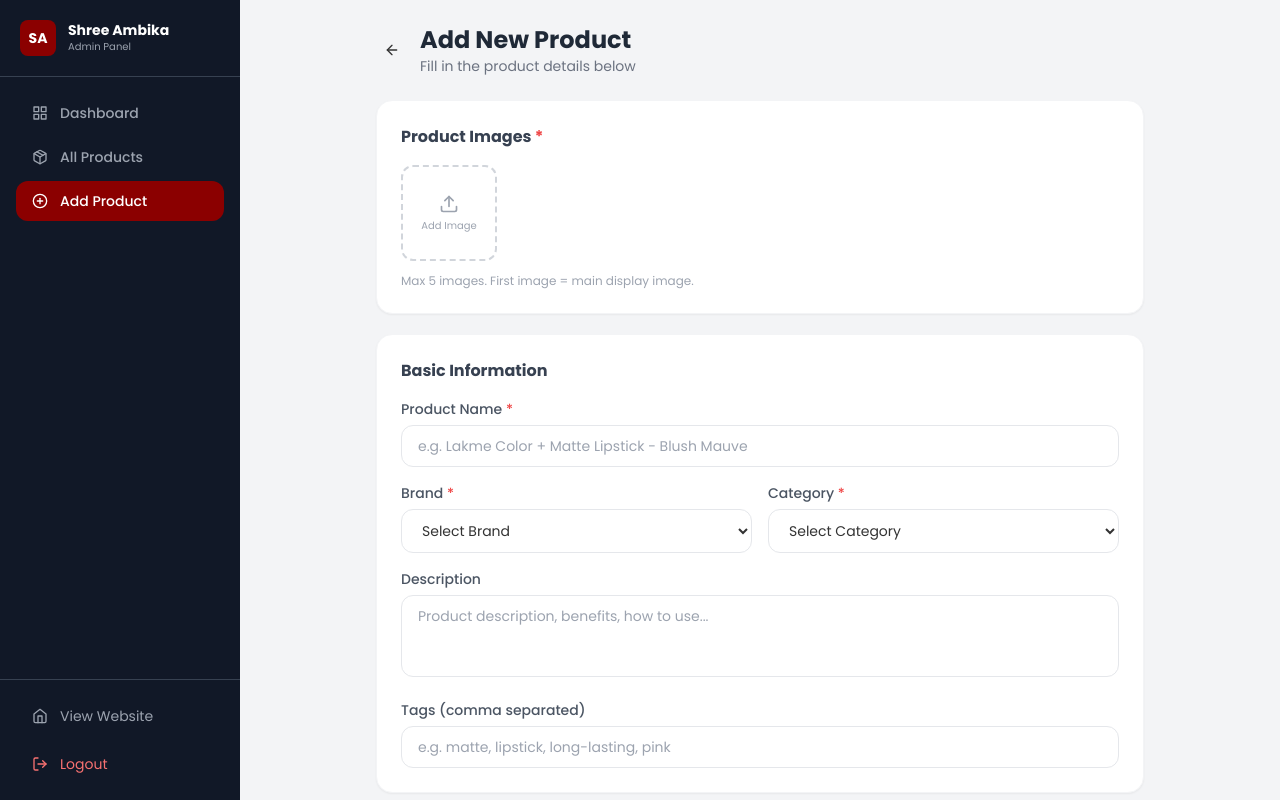
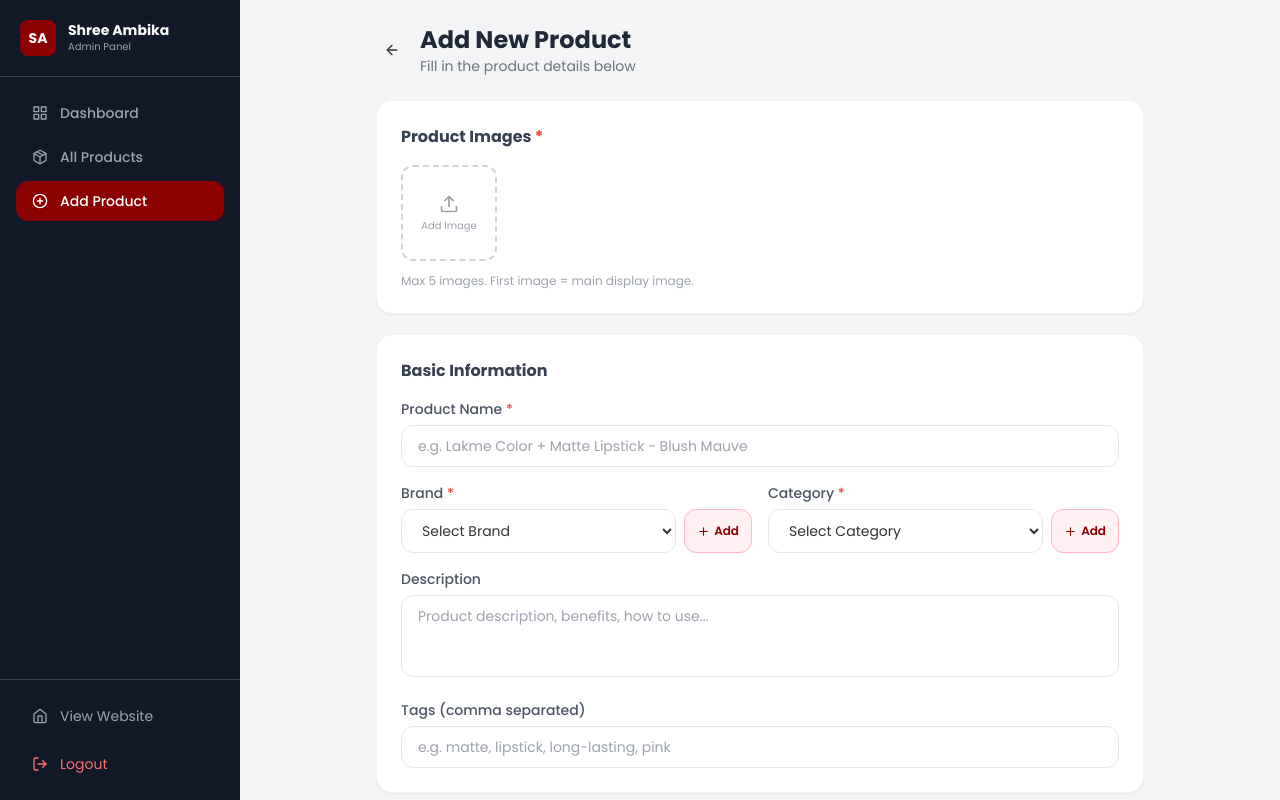
Before and after one commit to shreeambikabeautyshop/shreeambikabeautyshop, a Next.js app: page /sabs-controller/dashboard/products/add in a window 1280 px wide. Shown: the top 800 px of the page. Built offline with nearby package versions, Linux system fonts and the light colour scheme.

Commit message:
feat: addable brand & category dropdowns in add/edit product

```diff
--- a/app/sabs-controller/dashboard/products/add/page.tsx
+++ b/app/sabs-controller/dashboard/products/add/page.tsx
@@ -2,18 +2,18 @@
 import { useState, useRef } from "react";
 import { useRouter } from "next/navigation";
 import Image from "next/image";
-import { FiUpload, FiX, FiSave, FiArrowLeft } from "react-icons/fi";
+import { FiUpload, FiX, FiSave, FiArrowLeft, FiPlus } from "react-icons/fi";
 import Link from "next/link";
 
-const CATEGORIES = [
+const DEFAULT_CATEGORIES = [
   "Cosmetics", "Makeup", "Skin Care", "Hair Care",
   "Body Care", "Perfumes", "Electronics", "Purses & Bags", "Wax & Accessories",
 ];
 
-const BRANDS = [
+const DEFAULT_BRANDS = [
   "Lakme", "Maybelline", "SUGAR", "RENEE", "Insight", "6MARS",
   "Swiss Beauty", "Hilary Rhoda", "Nykaa", "Plum", "Vega", "Braun",
-  "Lotus", "Biotique", "WOW", "Mamaearth", "Other",
+  "Lotus", "Biotique", "WOW", "Mamaearth",
 ];
 
 interface FormData {
@@ -29,9 +29,99 @@ interface FormData {
   tags: string;
 }
 
+// Reusable AddableSelect component
+function AddableSelect({
+  label,
+  value,
+  onChange,
+  options,
+  onAddNew,
+  placeholder,
+  required,
+}: {
+  label: string;
+  value: string;
+  onChange: (val: string) => void;
+  options: string[];
+  onAddNew: (val: string) => void;
+  placeholder: string;
+  required?: boolean;
+}) {
+  const [adding, setAdding] = useState(false);
+  const [newVal, setNewVal] = useState("");
+
+  const handleAdd = () => {
+    const trimmed = newVal.trim();
+    if (!trimmed) return;
+    onAddNew(trimmed);
+    onChange(trimmed);
+    setNewVal("");
+    setAdding(false);
+  };
+
+  return (
+    <div>
+      <label className="block text-sm font-medium text-gray-600 mb-1.5">
+        {label} {required && <span className="text-red-500">*</span>}
+      </label>
+
+      {adding ? (
+        <div className="flex gap-2">
+          <input
+            type="text"
+            value={newVal}
+            onChange={(e) => setNewVal(e.target.value)}
+            onKeyDown={(e) => e.key === "Enter" && handleAdd()}
+            placeholder={`Enter new ${label.toLowerCase()}...`}
+            autoFocus
+            className="flex-1 border border-brand-primary rounded-xl px-4 py-2.5 text-sm outline-none focus:border-brand-primary"
+          />
+          <button
+            type="button"
+            onClick={handleAdd}
+            className="px-4 py-2.5 bg-brand-primary text-white rounded-xl text-sm font-semibold hover:bg-brand-dark transition-colors"
+          >
+            Add
+          </button>
+          <button
+            type="button"
+            onClick={() => { setAdding(false); setNewVal(""); }}
+            className="px-3 py-2.5 bg-gray-100 text-gray-600 rounded-xl text-sm hover:bg-gray-200 transition-colors"
+          >
+            <FiX />
+          </button>
+        </div>
+      ) : (
+        <div className="flex gap-2">
+          <select
+            value={value}
+            onChange={(e) => onChange(e.target.value)}
+            className="flex-1 border border-gray-200 rounded-xl px-4 py-2.5 text-sm outline-none focus:border-brand-primary bg-white"
+            required={required}
+          >
+            <option value="">{placeholder}</option>
+            {options.map((o) => <option key={o} value={o}>{o}</option>)}
+          </select>
+          <button
+            type="button"
+            onClick={() => setAdding(true)}
+            title={`Add new ${label}`}
+            className="flex items-center gap-1 px-3 py-2.5 bg-brand-light hover:bg-pink-100 text-brand-primary border border-brand-accent rounded-xl text-xs font-semibold transition-colors whitespace-nowrap"
+          >
+            <FiPlus size={13} /> Add
+          </button>
+        </div>
+      )}
+    </div>
+  );
+}
+
 export default function AddProduct() {
   const router = useRouter();
   const fileRef = useRef<HTMLInputElement>(null);
+
+  const [categories, setCategories] = useState<string[]>(DEFAULT_CATEGORIES);
+  const [brands, setBrands] = useState<string[]>(DEFAULT_BRANDS);
 
   const [form, setForm] = useState<FormData>({
     name: "", brand: "", category: "", price: "", mrp: "",
@@ -70,17 +160,12 @@ export default function AddProduct() {
     const urls: string[] = [];
     const ids: string[] = [];
     const cloudName = process.env.NEXT_PUBLIC_CLOUDINARY_CLOUD_NAME || "zjlchjal";
-
     for (const img of images) {
       const fd = new FormData();
       fd.append("file", img.file);
       fd.append("upload_preset", "shreeambika_products");
       fd.append("folder", "shreeambika-products");
-
-      const res = await fetch(`https://api.cloudinary.com/v1_1/${cloudName}/image/upload`, {
-        method: "POST",
-        body: fd,
-      });
+      const res = await fetch(`https://api.cloudinary.com/v1_1/${cloudName}/image/upload`, { method: "POST", body: fd });
       if (!res.ok) throw new Error("Image upload failed");
       const data = await res.json();
       urls.push(data.secure_url);
@@ -92,7 +177,6 @@ export default function AddProduct() {
   const handleSubmit = async (e: React.FormEvent) => {
     e.preventDefault();
     setError("");
-
     if (!form.name || !form.brand || !form.category || !form.price || !form.mrp) {
       setError("Please fill all required fields.");
       return;
@@ -101,13 +185,11 @@ export default function AddProduct() {
       setError("Please add at least one product image.");
       return;
     }
-
     try {
       setUploading(true);
       const { urls, ids } = await uploadImages();
       setUploading(false);
       setSaving(true);
-
       const payload = {
         name: form.name.trim(),
         brand: form.brand,
@@ -122,16 +204,13 @@ export default function AddProduct() {
         trending: form.trending,
         tags: form.tags ? form.tags.split(",").map((t) => t.trim()).filter(Boolean) : [],
       };
-
       const res = await fetch("/api/admin/products", {
         method: "POST",
         headers: { "Content-Type": "application/json" },
         body: JSON.stringify(payload),
       });
-
       const data = await res.json();
       if (!res.ok) throw new Error(data.error || "Failed to save product");
-
       setSuccess(true);
       setTimeout(() => router.push("/sabs-controller/dashboard/products"), 1500);
     } catch (err) {
@@ -162,7 +241,6 @@ export default function AddProduct() {
           ✅ Product added successfully! Redirecting...
         </div>
       )}
-
       {error && (
         <div className="bg-red-50 border border-red-200 text-red-600 rounded-xl p-4 mb-5 text-sm">
           ✗ {error}
@@ -177,39 +255,24 @@ export default function AddProduct() {
             {images.map((img, idx) => (
               <div key={idx} className="relative w-24 h-24 rounded-xl overflow-hidden border-2 border-brand-accent group">
                 <Image src={img.preview} alt="preview" fill className="object-cover" />
-                <button
-                  type="button"
-                  onClick={() => removeImage(idx)}
-                  className="absolute top-1 right-1 bg-red-500 text-white rounded-full p-0.5 opacity-0 group-hover:opacity-100 transition-opacity"
-                >
+                <button type="button" onClick={() => removeImage(idx)}
+                  className="absolute top-1 right-1 bg-red-500 text-white rounded-full p-0.5 opacity-0 group-hover:opacity-100 transition-opacity">
                   <FiX size={10} />
                 </button>
                 {idx === 0 && (
-                  <span className="absolute bottom-0 left-0 right-0 bg-brand-primary text-white text-[9px] text-center py-0.5 font-bold">
-                    Main
-                  </span>
+                  <span className="absolute bottom-0 left-0 right-0 bg-brand-primary text-white text-[9px] text-center py-0.5 font-bold">Main</span>
                 )}
               </div>
             ))}
             {images.length < 5 && (
-              <button
-                type="button"
-                onClick={() => fileRef.current?.click()}
-                className="w-24 h-24 rounded-xl border-2 border-dashed border-gray-300 hover:border-brand-primary flex flex-col items-center justify-center gap-1 text-gray-400 hover:text-brand-primary transition-colors"
-              >
+              <button type="button" onClick={() => fileRef.current?.click()}
+                className="w-24 h-24 rounded-xl border-2 border-dashed border-gray-300 hover:border-brand-primary flex flex-col items-center justify-center gap-1 text-gray-400 hover:text-brand-primary transition-colors">
                 <FiUpload size={20} />
                 <span className="text-[10px]">Add Image</span>
               </button>
             )}
           </div>
-          <input
-            ref={fileRef}
-            type="file"
-            accept="image/*"
-            multiple
-            className="hidden"
-            onChange={handleImageSelect}
-          />
+          <input ref={fileRef} type="file" accept="image/*" multiple className="hidden" onChange={handleImageSelect} />
           <p className="text-xs text-gray-400">Max 5 images. First image = main display image.</p>
         </div>
 
@@ -222,10 +285,7 @@ export default function AddProduct() {
                 Product Name <span className="text-red-500">*</span>
               </label>
               <input
-                type="text"
-                name="name"
-                value={form.name}
-                onChange={handleChange}
+                type="text" name="name" value={form.name} onChange={handleChange}
                 placeholder="e.g. Lakme Color + Matte Lipstick - Blush Mauve"
                 className="w-full border border-gray-200 rounded-xl px-4 py-2.5 text-sm outline-none focus:border-brand-primary transition-colors"
                 required
@@ -233,60 +293,38 @@ export default function AddProduct() {
             </div>
 
             <div className="grid grid-cols-2 gap-4">
-              <div>
-                <label className="block text-sm font-medium text-gray-600 mb-1.5">
-                  Brand <span className="text-red-500">*</span>
-                </label>
-                <select
-                  name="brand"
-                  value={form.brand}
-                  onChange={handleChange}
-                  className="w-full border border-gray-200 rounded-xl px-4 py-2.5 text-sm outline-none focus:border-brand-primary bg-white"
-                  required
-                >
-                  <option value="">Select Brand</option>
-                  {BRANDS.map((b) => <option key={b} value={b}>{b}</option>)}
-                </select>
-              </div>
-              <div>
-                <label className="block text-sm font-medium text-gray-600 mb-1.5">
-                  Category <span className="text-red-500">*</span>
-                </label>
-                <select
-                  name="category"
-                  value={form.category}
-                  onChange={handleChange}
-                  className="w-full border border-gray-200 rounded-xl px-4 py-2.5 text-sm outline-none focus:border-brand-primary bg-white"
-                  required
-                >
-                  <option value="">Select Category</option>
-                  {CATEGORIES.map((c) => <option key={c} value={c}>{c}</option>)}
-                </select>
-              </div>
+              <AddableSelect
+                label="Brand"
+                value={form.brand}
+                onChange={(val) => setForm((p) => ({ ...p, brand: val }))}
+                options={brands}
+                onAddNew={(val) => setBrands((prev) => [...prev, val])}
+                placeholder="Select Brand"
+                required
+              />
+              <AddableSelect
+                label="Category"
+                value={form.category}
+                onChange={(val) => setForm((p) => ({ ...p, category: val }))}
+                options={categories}
+                onAddNew={(val) => setCategories((prev) => [...prev, val])}
+                placeholder="Select Category"
+                required
+              />
             </div>
 
             <div>
               <label className="block text-sm font-medium text-gray-600 mb-1.5">Description</label>
-              <textarea
-                name="description"
-                value={form.description}
-                onChange={handleChange}
-                rows={3}
+              <textarea name="description" value={form.description} onChange={handleChange} rows={3}
                 placeholder="Product description, benefits, how to use..."
-                className="w-full border border-gray-200 rounded-xl px-4 py-2.5 text-sm outline-none focus:border-brand-primary resize-none transition-colors"
-              />
+                className="w-full border border-gray-200 rounded-xl px-4 py-2.5 text-sm outline-none focus:border-brand-primary resize-none transition-colors" />
             </div>
 
             <div>
               <label className="block text-sm font-medium text-gray-600 mb-1.5">Tags (comma separated)</label>
-              <input
-                type="text"
-                name="tags"
-                value={form.tags}
-                onChange={handleChange}
+              <input type="text" name="tags" value={form.tags} onChange={handleChange}
                 placeholder="e.g. matte, lipstick, long-lasting, pink"
-                className="w-full border border-gray-200 rounded-xl px-4 py-2.5 text-sm outline-none focus:border-brand-primary transition-colors"
-              />
+                className="w-full border border-gray-200 rounded-xl px-4 py-2.5 text-sm outline-none focus:border-brand-primary transition-colors" />
             </div>
           </div>
         </div>
@@ -296,36 +334,16 @@ export default function AddProduct() {
           <h2 className="font-bold text-gray-700 mb-4">Pricing</h2>
           <div className="grid grid-cols-3 gap-4">
             <div>
-              <label className="block text-sm font-medium text-gray-600 mb-1.5">
-                Selling Price (₹) <span className="text-red-500">*</span>
-              </label>
-              <input
-                type="number"
-                name="price"
-                value={form.price}
-                onChange={handleChange}
-                placeholder="349"
-                min="1"
-                step="0.01"
-                className="w-full border border-gray-200 rounded-xl px-4 py-2.5 text-sm outline-none focus:border-brand-primary"
-                required
-              />
+              <label className="block text-sm font-medium text-gray-600 mb-1.5">Selling Price (₹) <span className="text-red-500">*</span></label>
+              <input type="number" name="price" value={form.price} onChange={handleChange}
+                placeholder="349" min="1" step="0.01"
+                className="w-full border border-gray-200 rounded-xl px-4 py-2.5 text-sm outline-none focus:border-brand-primary" required />
             </div>
             <div>
-              <label className="block text-sm font-medium text-gray-600 mb-1.5">
-                MRP (₹) <span className="text-red-500">*</span>
-              </label>
-              <input
-                type="number"
-                name="mrp"
-                value={form.mrp}
-                onChange={handleChange}
-                placeholder="499"
-                min="1"
-                step="0.01"
-                className="w-full border border-gray-200 rounded-xl px-4 py-2.5 text-sm outline-none focus:border-brand-primary"
-                required
-              />
+              <label className="block text-sm font-medium text-gray-600 mb-1.5">MRP (₹) <span className="text-red-500">*</span></label>
+              <input type="number" name="mrp" value={form.mrp} onChange={handleChange}
+                placeholder="499" min="1" step="0.01"
+                className="w-full border border-gray-200 rounded-xl px-4 py-2.5 text-sm outline-none focus:border-brand-primary" required />
             </div>
             <div>
               <label className="block text-sm font-medium text-gray-600 mb-1.5">Discount</label>
@@ -344,17 +362,13 @@ export default function AddProduct() {
           <div className="grid grid-cols-3 gap-4">
             {[
               { name: "in_stock", label: "In Stock", desc: "Product is available" },
-              { name: "featured", label: "⭐ Featured", desc: "Show on homepage featured" },
+              { name: "featured", label: "⭐ Featured", desc: "Show on homepage" },
               { name: "trending", label: "🔥 Trending", desc: "Show in trending section" },
             ].map((toggle) => (
               <label key={toggle.name} className="flex items-start gap-3 p-4 rounded-xl border border-gray-100 cursor-pointer hover:bg-gray-50">
-                <input
-                  type="checkbox"
-                  name={toggle.name}
+                <input type="checkbox" name={toggle.name}
                   checked={form[toggle.name as keyof FormData] as boolean}
-                  onChange={handleChange}
-                  className="mt-0.5 accent-brand-primary w-4 h-4"
-                />
+                  onChange={handleChange} className="mt-0.5 accent-brand-primary w-4 h-4" />
                 <div>
                   <p className="text-sm font-semibold text-gray-700">{toggle.label}</p>
                   <p className="text-xs text-gray-400">{toggle.desc}</p>
@@ -366,31 +380,18 @@ export default function AddProduct() {
 
         {/* Submit */}
         <div className="flex gap-3 pb-6">
-          <Link
-            href="/sabs-controller/dashboard/products"
-            className="flex-1 text-center border border-gray-300 text-gray-600 font-semibold py-3 rounded-xl hover:bg-gray-50 transition-colors text-sm"
-          >
+          <Link href="/sabs-controller/dashboard/products"
+            className="flex-1 text-center border border-gray-300 text-gray-600 font-semibold py-3 rounded-xl hover:bg-gray-50 transition-colors text-sm">
             Cancel
           </Link>
-          <button
-            type="submit"
-            disabled={uploading || saving || success}
-            className="flex-1 flex items-center justify-center gap-2 bg-brand-primary hover:bg-brand-dark text-white font-bold py-3 rounded-xl transition-colors disabled:opacity-60 disabled:cursor-not-allowed"
-          >
+          <button type="submit" disabled={uploading || saving || success}
+            className="flex-1 flex items-center justify-center gap-2 bg-brand-primary hover:bg-brand-dark text-white font-bold py-3 rounded-xl transition-colors disabled:opacity-60 disabled:cursor-not-allowed">
             {uploading ? (
-              <>
-                <div className="w-4 h-4 border-2 border-white border-t-transparent rounded-full animate-spin" />
-                Uploading Images...
-              </>
+              <><div className="w-4 h-4 border-2 border-white border-t-transparent rounded-full animate-spin" />Uploading Images...</>
             ) : saving ? (
-              <>
-                <div className="w-4 h-4 border-2 border-white border-t-transparent rounded-full animate-spin" />
-                Saving...
-              </>
+              <><div className="w-4 h-4 border-2 border-white border-t-transparent rounded-full animate-spin" />Saving...</>
             ) : (
-              <>
-                <FiSave /> Save Product
-              </>
+              <><FiSave /> Save Product</>
             )}
           </button>
         </div>
--- a/app/sabs-controller/dashboard/products/edit/[id]/page.tsx
+++ b/app/sabs-controller/dashboard/products/edit/[id]/page.tsx
@@ -2,19 +2,77 @@
 import { useState, useEffect, useRef } from "react";
 import { useRouter, useParams } from "next/navigation";
 import Image from "next/image";
-import { FiUpload, FiX, FiSave, FiArrowLeft } from "react-icons/fi";
+import { FiUpload, FiX, FiSave, FiArrowLeft, FiPlus } from "react-icons/fi";
 import Link from "next/link";
 
-const CATEGORIES = [
+const DEFAULT_CATEGORIES = [
   "Cosmetics", "Makeup", "Skin Care", "Hair Care",
   "Body Care", "Perfumes", "Electronics", "Purses & Bags", "Wax & Accessories",
 ];
 
-const BRANDS = [
+const DEFAULT_BRANDS = [
   "Lakme", "Maybelline", "SUGAR", "RENEE", "Insight", "6MARS",
   "Swiss Beauty", "Hilary Rhoda", "Nykaa", "Plum", "Vega", "Braun",
-  "Lotus", "Biotique", "WOW", "Mamaearth", "Other",
+  "Lotus", "Biotique", "WOW", "Mamaearth",
 ];
+
+// Reusable AddableSelect
+function AddableSelect({
+  label, value, onChange, options, onAddNew, placeholder, required,
+}: {
+  label: string; value: string; onChange: (val: string) => void;
+  options: string[]; onAddNew: (val: string) => void;
+  placeholder: string; required?: boolean;
+}) {
+  const [adding, setAdding] = useState(false);
+  const [newVal, setNewVal] = useState("");
+
+  const handleAdd = () => {
+    const trimmed = newVal.trim();
+    if (!trimmed) return;
+    onAddNew(trimmed);
+    onChange(trimmed);
+    setNewVal("");
+    setAdding(false);
+  };
+
+  return (
+    <div>
+      <label className="block text-sm font-medium text-gray-600 mb-1.5">
+        {label} {required && <span className="text-red-500">*</span>}
+      </label>
+      {adding ? (
+        <div className="flex gap-2">
+          <input type="text" value={newVal} onChange={(e) => setNewVal(e.target.value)}
+            onKeyDown={(e) => e.key === "Enter" && handleAdd()}
+            placeholder={`Enter new ${label.toLowerCase()}...`} autoFocus
+            className="flex-1 border border-brand-primary rounded-xl px-4 py-2.5 text-sm outline-none" />
+          <button type="button" onClick={handleAdd}
+            className="px-4 py-2.5 bg-brand-primary text-white rounded-xl text-sm font-semibold hover:bg-brand-dark transition-colors">
+            Add
+          </button>
+          <button type="button" onClick={() => { setAdding(false); setNewVal(""); }}
+            className="px-3 py-2.5 bg-gray-100 text-gray-600 rounded-xl text-sm hover:bg-gray-200 transition-colors">
+            <FiX />
+          </button>
+        </div>
+      ) : (
+        <div className="flex gap-2">
+          <select value={value} onChange={(e) => onChange(e.target.value)}
+            className="flex-1 border border-gray-200 rounded-xl px-4 py-2.5 text-sm outline-none focus:border-brand-primary bg-white"
+            required={required}>
+            <option value="">{placeholder}</option>
+            {options.map((o) => <option key={o} value={o}>{o}</option>)}
+          </select>
+          <button type="button" onClick={() => setAdding(true)}
+            className="flex items-center gap-1 px-3 py-2.5 bg-brand-light hover:bg-pink-100 text-brand-primary border border-brand-accent rounded-xl text-xs font-semibold transition-colors whitespace-nowrap">
+            <FiPlus size={13} /> Add
+          </button>
+        </div>
+      )}
+    </div>
+  );
+}
 
 export default function EditProduct() {
   const router = useRouter();
@@ -27,6 +85,8 @@ export default function EditProduct() {
   });
   const [existingImages, setExistingImages] = useState<string[]>([]);
   const [newImages, setNewImages] = useState<{ file: File; preview: string }[]>([]);
+  const [categories, setCategories] = useState<string[]>(DEFAULT_CATEGORIES);
+  const [brands, setBrands] = useState<string[]>(DEFAULT_BRANDS);
   const [loading, setLoading] = useState(true);
   const [saving, setSaving] = useState(false);
   const [error, setError] = useState("");
@@ -193,22 +253,22 @@ export default function EditProduct() {
                 className="w-full border border-gray-200 rounded-xl px-4 py-2.5 text-sm outline-none focus:border-brand-primary" required />
             </div>
             <div className="grid grid-cols-2 gap-4">
-              <div>
-                <label className="block text-sm font-medium text-gray-600 mb-1.5">Brand</label>
-                <select name="brand" value={form.brand} onChange={handleChange}
-                  className="w-full border border-gray-200 rounded-xl px-4 py-2.5 text-sm outline-none focus:border-brand-primary bg-white">
-                  <option value="">Select Brand</option>
-                  {BRANDS.map((b) => <option key={b} value={b}>{b}</option>)}
-                </select>
-              </div>
-              <div>
-                <label className="block text-sm font-medium text-gray-600 mb-1.5">Category</label>
-                <select name="category" value={form.category} onChange={handleChange}
-                  className="w-full border border-gray-200 rounded-xl px-4 py-2.5 text-sm outline-none focus:border-brand-primary bg-white">
-                  <option value="">Select Category</option>
-                  {CATEGORIES.map((c) => <option key={c} value={c}>{c}</option>)}
-                </select>
-              </div>
+              <AddableSelect
+                label="Brand"
+                value={form.brand}
+                onChange={(val) => setForm((p) => ({ ...p, brand: val }))}
+                options={brands}
+                onAddNew={(val) => setBrands((prev) => [...prev, val])}
+                placeholder="Select Brand"
+              />
+              <AddableSelect
+                label="Category"
+                value={form.category}
+                onChange={(val) => setForm((p) => ({ ...p, category: val }))}
+                options={categories}
+                onAddNew={(val) => setCategories((prev) => [...prev, val])}
+                placeholder="Select Category"
+              />
             </div>
             <div>
               <label className="block text-sm font-medium text-gray-600 mb-1.5">Description</label>
```
